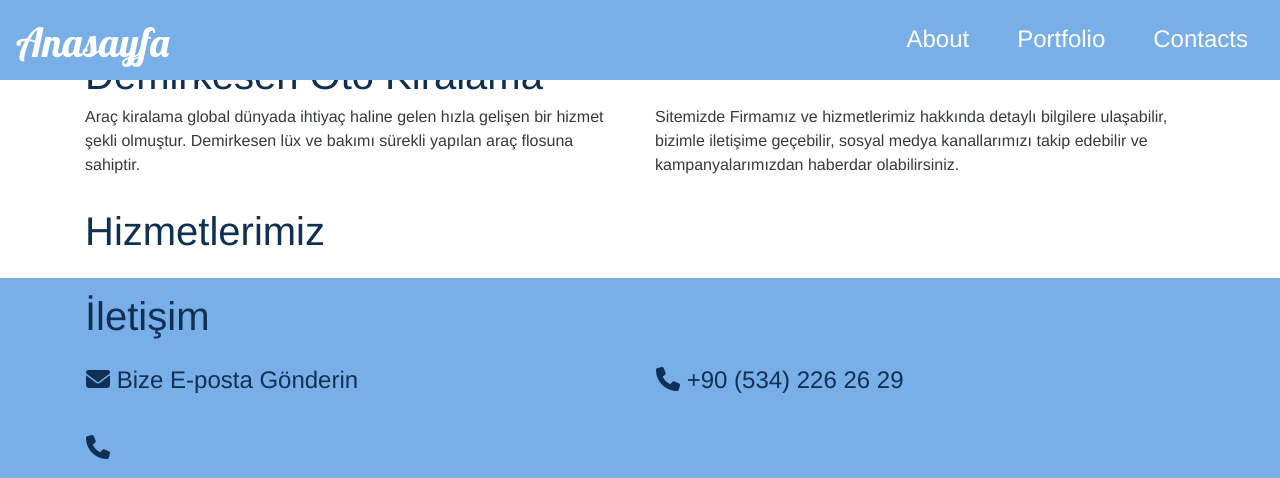
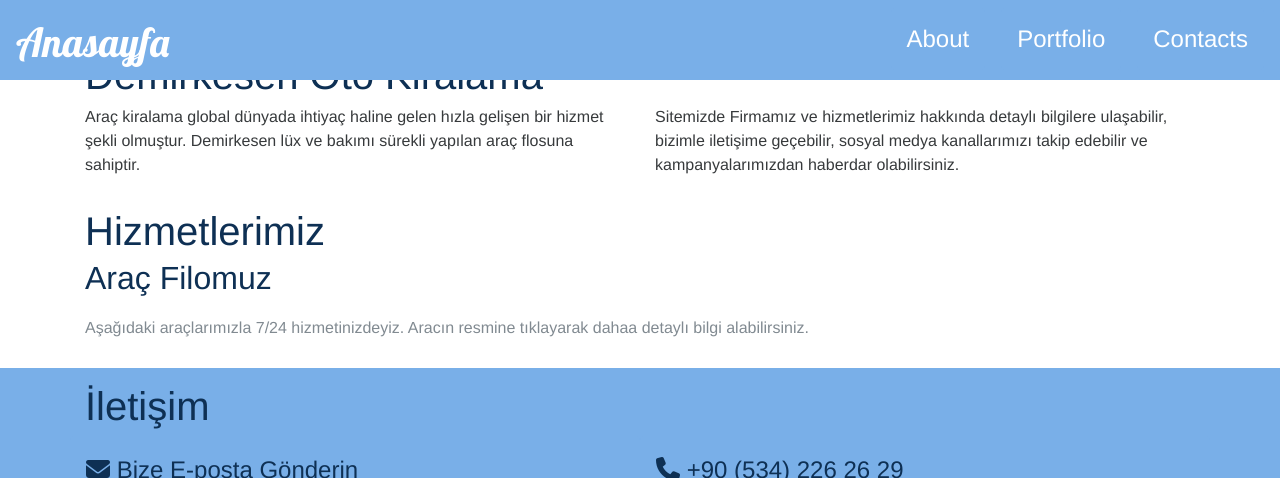
Before and after one commit to borfirbora/demirkesenotokiralama, a Jekyll site: the page built from index.html, in a window 1280 px wide and 900 px high, scrolled down 549 px, cut to the strip 0-478 px from the top of the window. Built offline with Jekyll 4.4.1, drawn with Linux system fonts in a browser that asks for light colours; nearby versions of some CDN libraries.

Commit message:
Update instagram.html

```diff
--- a/_includes/instagram.html
+++ b/_includes/instagram.html
@@ -4,7 +4,23 @@
             <h1>Hizmetlerimiz</h1>
         </div>
         <div class="col-md-12">
+		<h2>Araç Filomuz</h2>
+		</div>
+<div class="col-md-12">
+<table width="100%" border="1" cellspacing="1" cellpadding="1">
+  <caption align="top">
+    Aşağıdaki araçlarımızla 7/24 hizmetinizdeyiz. Aracın resmine tıklayarak dahaa detaylı bilgi alabilirsiniz.
+  </caption>
+{% for arac in site.araclar %}
+	<tr>
+		<th scope="row"><a href="{{ aracc.url }}"><img src="{{ arac.resim }}" width="200" height="200" alt="{{ arac.title }}" /></a></th>
+    <td>{{ arac.koltuk }}</td>
+    <td>{{ arac.yakit }}</td>
+    <td>Günlük: {{ arac.gunluk }}<br />Aylık: {{ arac.aylik }}</td>
+  </tr>
+{% endfor %}
+	</table>
+		</div>
 
-		</div>
-    </div>
+	</div>
 </section>
```
